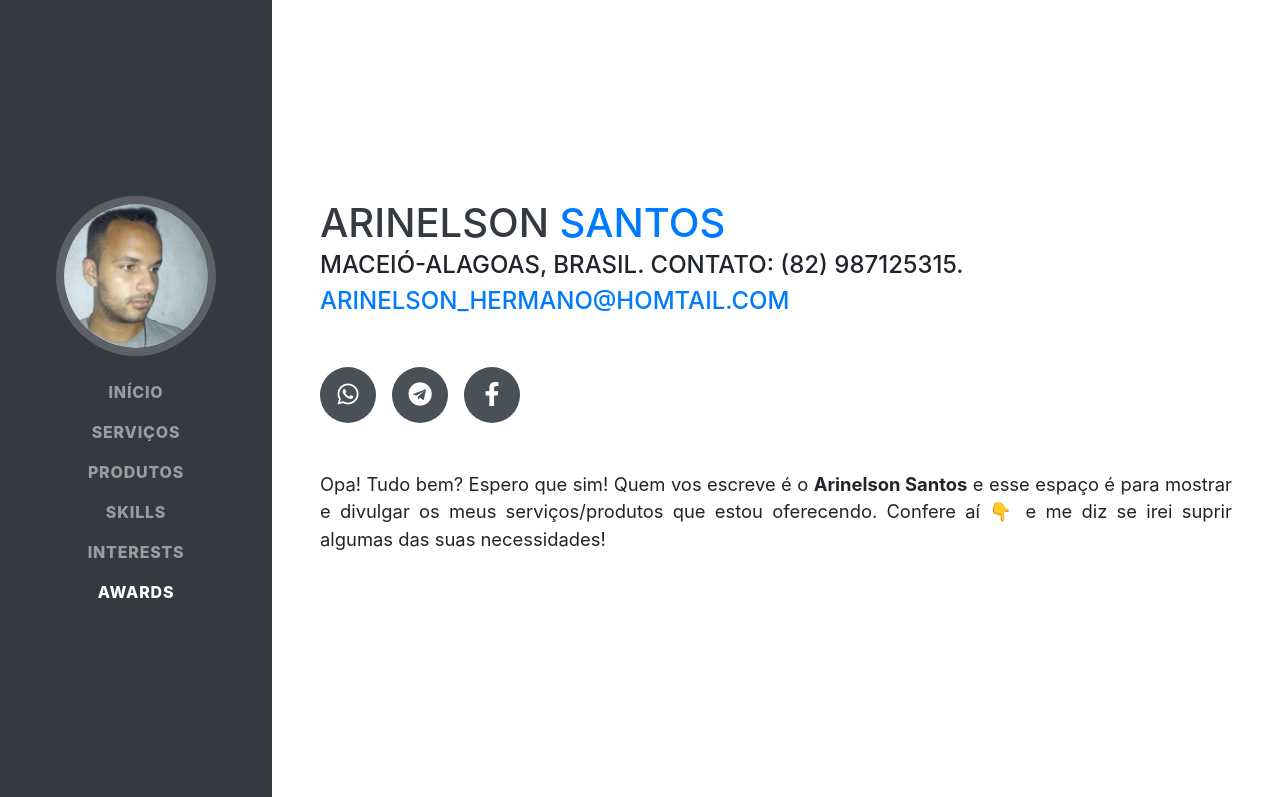
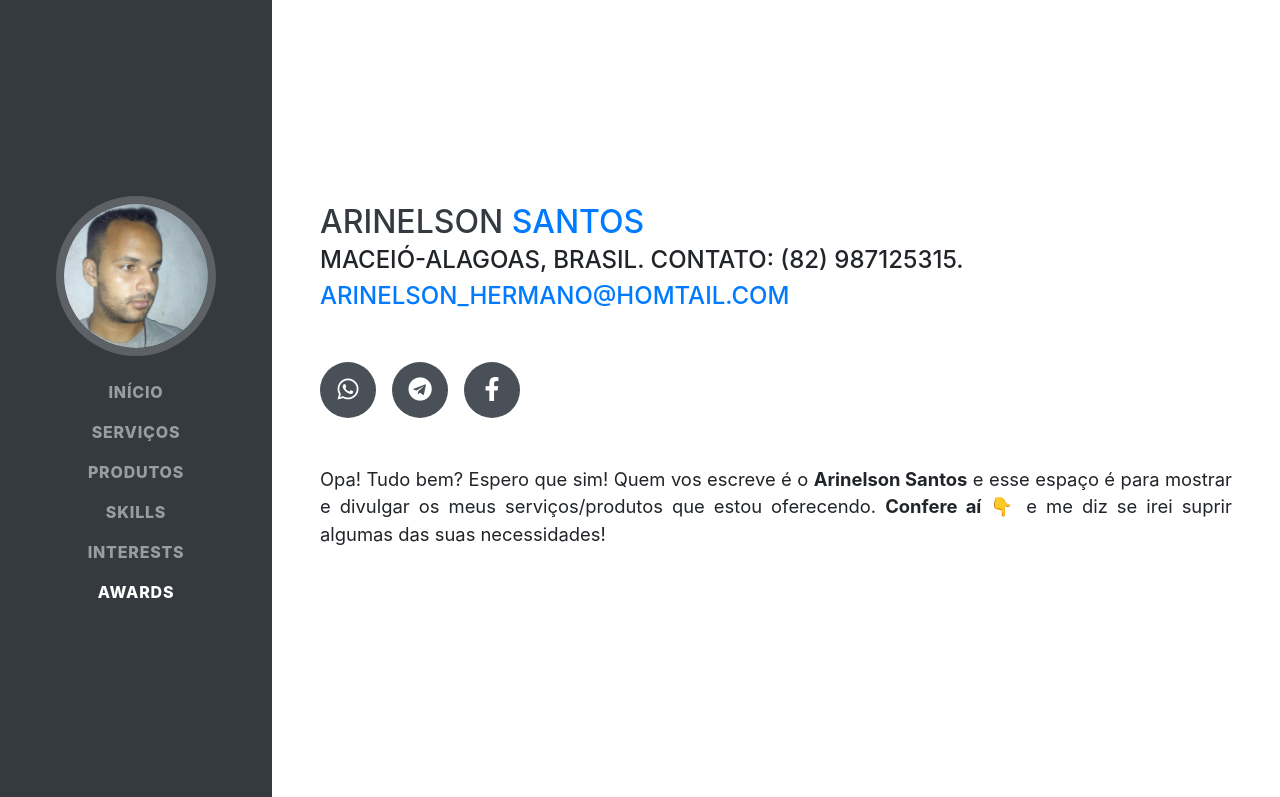
Before and after one commit to arinelson/ariservicos, a website with bundled scripts: page index.html in a window 1280 px wide. Shown: the top 797 px of the page. Built offline with nearby package versions, Linux system fonts and the light colour scheme; a web font is replaced by a local one.

Commit message:
Mudando tamanho do título

```diff
--- a/index.html
+++ b/index.html
@@ -63,9 +63,9 @@
 
     <section class="resume-section p-3 p-lg-5 d-flex align-items-center" id="about">
       <div class="w-100">
-        <h1 class="mb-0">Arinelson
+        <h2 class="mb-0">Arinelson
           <span class="text-primary">Santos</span>
-        </h1>
+        </h2>
         <div class="subheading mb-5">Maceió-Alagoas, Brasil. Contato: (82) 987125315.
           <a href="mailto:name@email.com">arinelson_hermano@homtail.com</a>
         </div>
@@ -82,7 +82,7 @@
           </a>
         </div>
 
-        <p class="lead mb-5">Opa! Tudo bem? Espero que sim! Quem vos escreve é o <strong>Arinelson Santos</strong> e esse espaço é para mostrar e divulgar os meus serviços/produtos que estou oferecendo. Confere aí 👇 e me diz se irei suprir algumas das suas necessidades!</p>
+        <p class="lead mb-5">Opa! Tudo bem? Espero que sim! Quem vos escreve é o <strong>Arinelson Santos</strong> e esse espaço é para mostrar e divulgar os meus serviços/produtos que estou oferecendo. <strong>Confere aí</strong> 👇 e me diz se irei suprir algumas das suas necessidades!</p>
 
       </div>
     </section>
```
